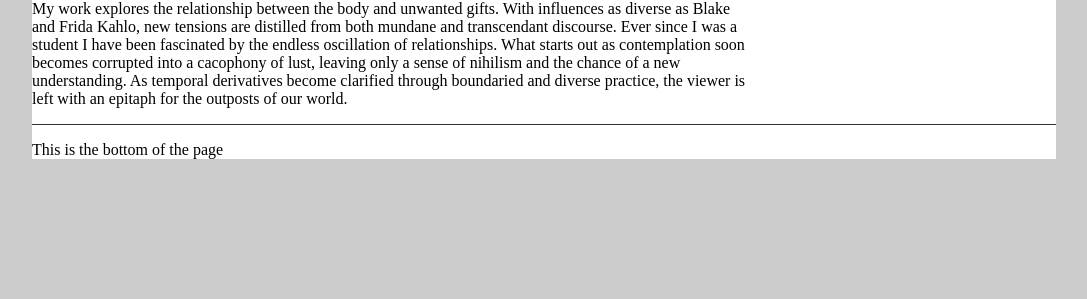
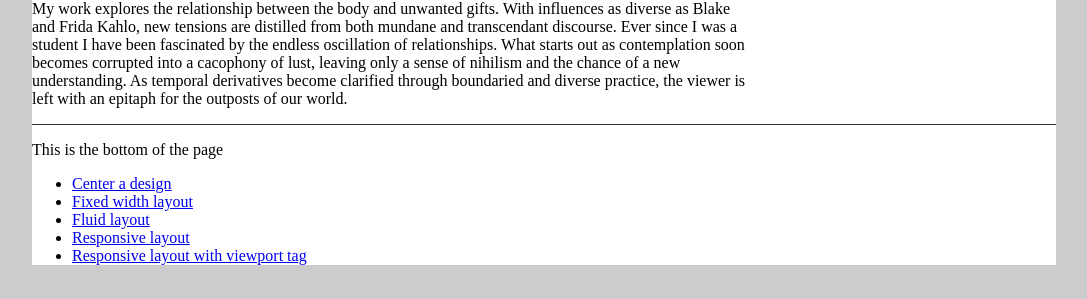
Before and after one commit to jokedewinter/layout, a plain HTML site: page responsive-layout-2.html in a window 1280 px wide. Shown: the part 501-800 px from the top of the page, without its empty margins (96-1183 px from the left). Drawn offline with Linux system fonts and the light colour scheme.

Commit message:
Add navigation block in footer.

```diff
--- a/responsive-layout-2.html
+++ b/responsive-layout-2.html
@@ -30,6 +30,13 @@
 		</main>
 		<footer id="colophon">
 			<p>This is the bottom of the page</p>
+			<ul>
+				<li><a href="index.html">Center a design</a></li>
+				<li><a href="fixed-width.html">Fixed width layout</a></li>
+				<li><a href="fluid-layout.html">Fluid layout</a></li>
+				<li><a href="responsive-layout-1.html">Responsive layout</a></li>
+				<li><a href="responsive-layout-2.html">Responsive layout with viewport tag</a></li>
+			</ul>
 	        </footer>
 	</div><!-- #wrapper -->
     </body>
```
Lines whose indentation alone changed are shown as unchanged.
